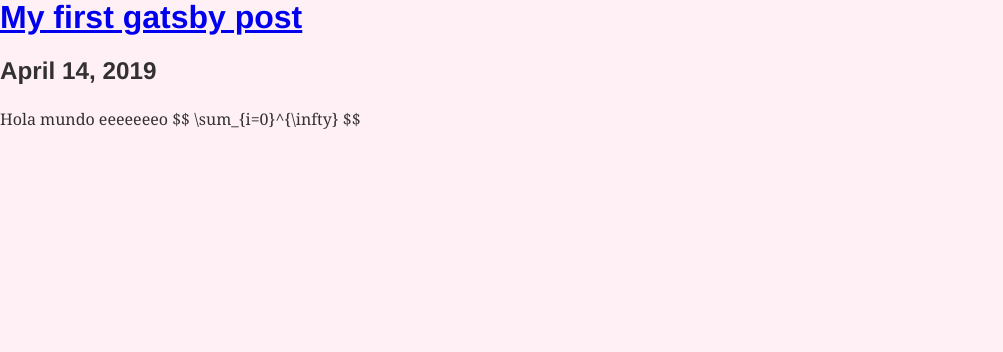
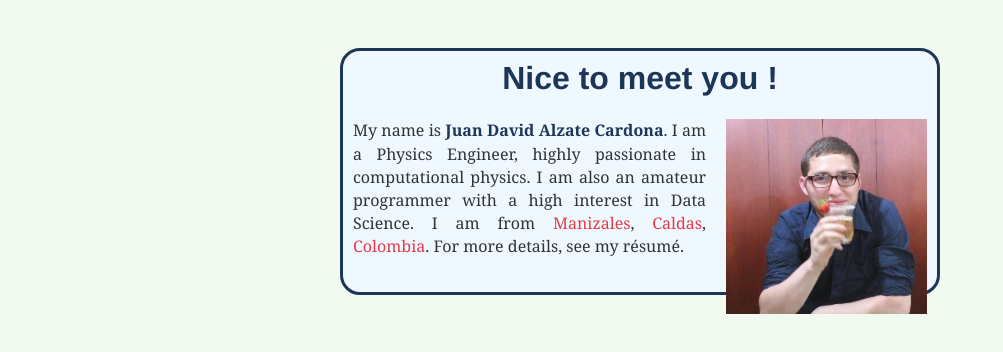
Before and after one commit to jdalzatec/jdalzatec.github.io, a Gatsby site: page / in a window 1280 px wide. Shown: the whole page, without its empty margins (0-1003 px from the left). Built offline with nearby package versions, Linux system fonts and the light colour scheme; Gatsby itself is replaced by a stand-in of ours; some packages are replaced by stand-ins of ours.

Commit message:
Going forward 4.0 with the scaffolding

```diff
--- a/gatsby-config.js
+++ b/gatsby-config.js
@@ -1,8 +1,8 @@
 module.exports = {
   siteMetadata: {
-    title: `Gatsby Default Starter`,
-    description: `Kick off your next, great Gatsby project with this default starter. This barebones starter ships with the main Gatsby configuration files you might need.`,
-    author: `@gatsbyjs`,
+    title: `jdalzatec's blog`,
+    description: `Where I am going to upload my projects.`,
+    author: `jdalzatec`,
   },
   plugins: [
     `gatsby-plugin-react-helmet`,
--- a/src/pages/index.js
+++ b/src/pages/index.js
@@ -1,44 +1,27 @@
 import React from "react"
-import { Link, graphql } from "gatsby"
+import mypicture from "../images/jdalzatec.jpg"
 
-export default function Index({ data }) {
-  const posts = data.allMarkdownRemark.edges
-  return (
-    <div className="blog-posts">
-      {posts
-        .filter(post => post.node.frontmatter.title.length > 0)
-        .map(({ node: post }) => {
-          return (
-            <div className="blog-post-preview" key={post.id}>
-              <h1>
-                <Link to={post.frontmatter.path}>
-                  {post.frontmatter.title}
-                </Link>
-              </h1>
-              <h2>{post.frontmatter.date}</h2>
-              <p>{post.excerpt}</p>
-            </div>
-          )
-        })}
+import "../styles/global.css"
+
+export default () => (
+  <div id="about-me-container">
+    <div id="div-about-me">
+      <h1 style={{textAlign: "center"}}>Nice to meet you !</h1>
+      <br />
+      <img id="mypicture" src={mypicture} alt="me" />
+      <div id="description">
+        <p>
+
+        My name is <strong style={{ color: "#1d3557"}}>Juan David Alzate Cardona</strong>.
+        I am a Physics Engineer, highly passionate in computational physics.
+        I am also an amateur programmer with a high interest in Data Science.
+        I am from <a target="_" href="https://en.wikipedia.org/wiki/Manizales">Manizales</a>, <a target="_" href="https://en.wikipedia.org/wiki/Caldas_Department">Caldas</a>, <a target="_" href="https://en.wikipedia.org/wiki/Colombia">Colombia</a>.
+
+        For more details, see my ré­sumé.
+
+        </p>
+      </div>
+
     </div>
-  )
-}
-
-
-export const pageQuery = graphql`
-  query IndexQuery {
-    allMarkdownRemark (sort: { order: DESC, fields: [frontmatter___date] }) {
-      edges {
-        node {
-          excerpt(pruneLength: 250)
-          id
-          frontmatter {
-            title
-            date(formatString: "MMMM DD, YYYY")
-            path
-          }
-        }
-      }
-    }
-  }
-`
+  </div>
+)
--- a/src/styles/global.css
+++ b/src/styles/global.css
@@ -1,7 +1,52 @@
 html {
-    background-color: lavenderblush;
+    background-color: #f1faee;
 }
 
 a {
     text-shadow: none;
+    color: #e63946;
+    text-decoration: none;
+    background-image: none;
 }
+
+a:hover {
+    font-weight: bolder;
+}
+
+
+#about-me-container {
+    margin: 3rem auto;
+    max-width: 600px;
+}
+
+#div-about-me {
+    border: 3px solid #1d3557;
+    background-color: aliceblue;
+    border-radius: 20px;
+    padding: 10px;
+}
+
+@media (max-width: 500px) {
+    #mypicture {
+        display: none;
+    }
+}
+
+#mypicture {
+    width: 35%;
+    float: right;
+    padding: 0px;
+    margin-left: 20px;
+    margin-bottom: 0px;
+}
+
+#description {
+    display: inline;
+    text-align: justify;
+}
+
+h1, h2, h3, h4, h5, h6 {
+    margin: 0;
+    padding: 0;
+    color: #1d3557;
+}
```
Also changed, not shown: src/pages/posts.js (added, +44 -0 lines), src/images/jdalzatec.jpg (added).
